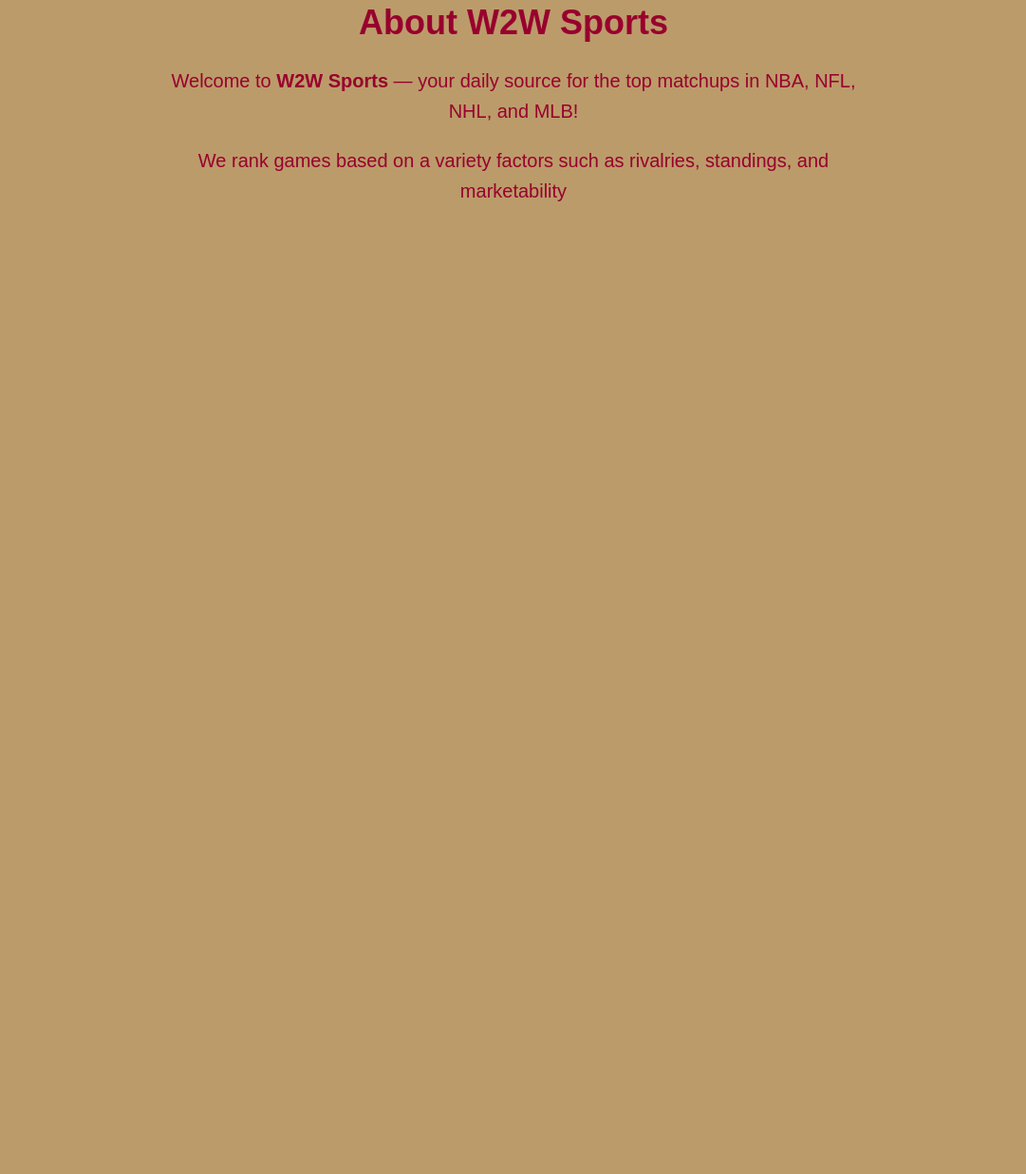
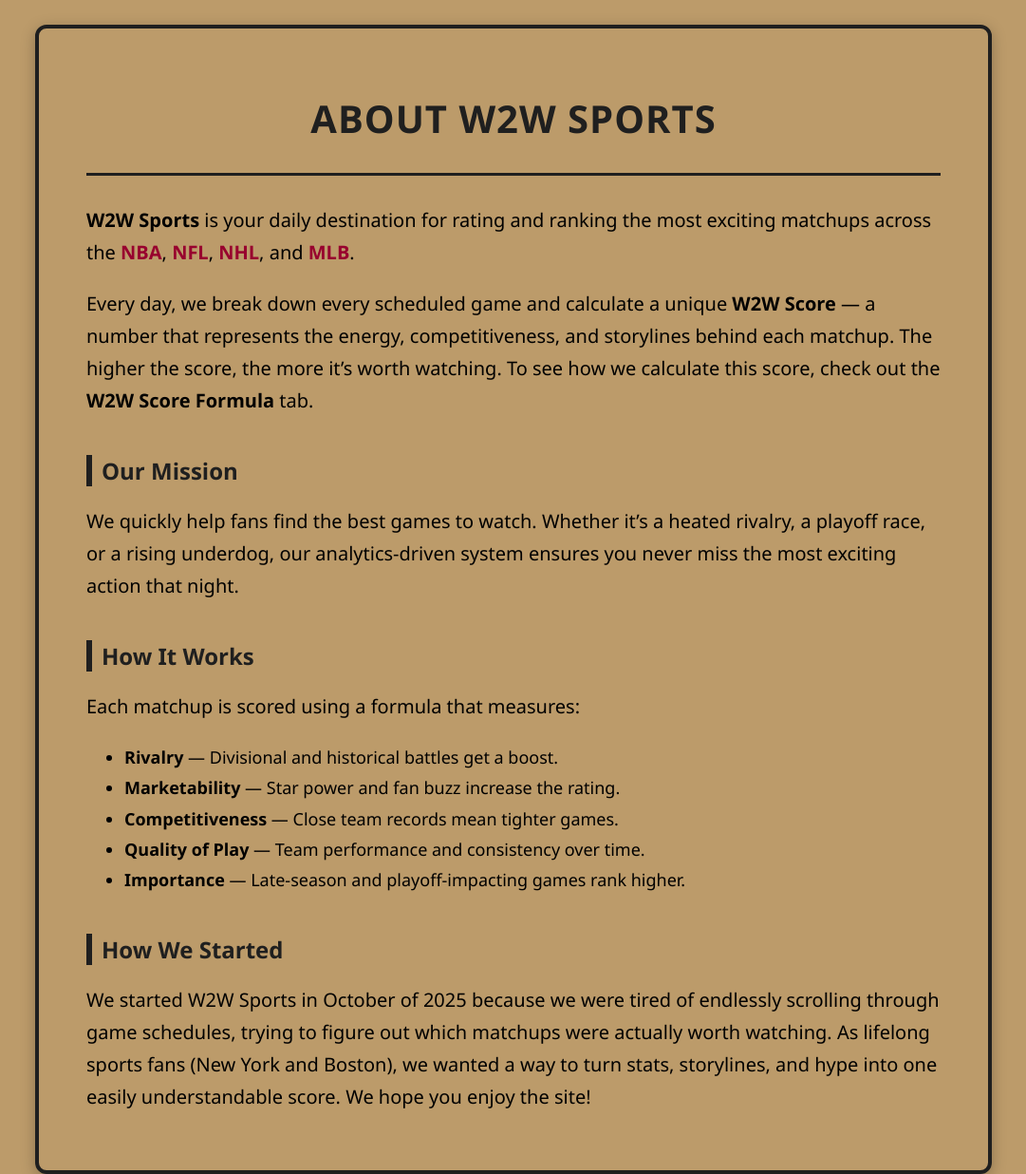
Before and after one commit to ckgifford06/w2wSports, a plain HTML site: page templates/about.html in a window 1280 px wide. Shown: the part 88-1324 px from the top of the page at 95% size, without its empty margins (99-1180 px from the left). Before the commit the page ends 800 px from the top, so only its background shows below. Drawn offline with Linux system fonts and the light colour scheme.

Commit message:
Update about.html

```diff
--- a/templates/about.html
+++ b/templates/about.html
@@ -1,12 +1,12 @@
-<html>
+<html lang="en">
 <head>
+  <meta charset="UTF-8">
   <title>About Us — W2W Sports</title>
   <style>
     body {
-      font-family: Arial, sans-serif;
+      font-family: 'Segoe UI', Arial, sans-serif;
       background-color: #BC9B6A;
-      color: #ffffff;
-      text-align: center;
+      color: #000000;
       margin: 0;
       padding: 0;
     }
@@ -14,6 +14,8 @@
     nav {
       background-color: #1f1f1f;
       padding: 15px;
+      text-align: center;
+      box-shadow: 0 2px 6px rgba(0,0,0,0.4);
     }
 
     nav a {
@@ -26,32 +28,106 @@
     }
 
     nav a:hover {
+      color: #BC9B6A;
+    }
+
+    .container {
+      max-width: 900px;
+      margin: 60px auto;
+      background-color: #BC9B6A;
+      color: #000000;
+      border: 4px solid #1f1f1f;
+      border-radius: 12px;
+      padding: 40px 50px;
+      box-shadow: 0 4px 15px rgba(0,0,0,0.25);
+    }
+
+    h1 {
+      text-align: center;
+      color: #1f1f1f;
+      font-size: 40px;
+      margin-bottom: 10px;
+      text-transform: uppercase;
+      letter-spacing: 1px;
+    }
+
+    h2 {
+      color: #1f1f1f;
+      margin-top: 40px;
+      border-left: 6px solid #1f1f1f;
+      padding-left: 10px;
+    }
+
+    p {
+      font-size: 20px;
+      line-height: 1.7;
+      color: #000000;
+      margin: 20px 0;
+    }
+
+    ul {
+      font-size: 18px;
+      line-height: 1.8;
+      color: #000000;
+    }
+
+    .highlight {
+      font-weight: bold;
       color: #98002E;
     }
 
-    h1 {
-      margin-top: 40px;
-      font-size: 36px;
-      color: #98002E;
+    footer {
+      background-color: #1f1f1f;
+      color: #ffffff;
+      text-align: center;
+      padding: 20px 0;
+      font-size: 14px;
+      margin-top: 60px;
     }
 
-    p {
-      width: 60%;
-      margin: 20px auto;
-      font-size: 20px;
-      line-height: 1.6;
-      color: #98002E;
+    hr {
+      border: none;
+      height: 3px;
+      background-color: #1f1f1f;
+      margin: 30px 0;
     }
   </style>
 </head>
 <body>
+
   <nav>
     <a href="/">Home</a> |
     <a href="/about">About Us</a>
   </nav>
 
-  <h1>About W2W Sports</h1>
-  <p>Welcome to <strong>W2W Sports</strong> — your daily source for the top matchups in NBA, NFL, NHL, and MLB!</p>
-  <p>We rank games based on a variety factors such as rivalries, standings, and marketability</p>
+  <div class="container">
+    <h1>About W2W Sports</h1>
+    <hr>
+
+    <p><strong>W2W Sports</strong> is your daily destination for rating and ranking the most exciting matchups across the <span class="highlight">NBA</span>, <span class="highlight">NFL</span>, <span class="highlight">NHL</span>, and <span class="highlight">MLB</span>.</p>
+
+    <p>Every day, we break down every scheduled game and calculate a unique <strong>W2W Score</strong> — a number that represents the energy, competitiveness, and storylines behind each matchup. The higher the score, the more it’s worth watching. To see how we calculate this score, check out the <strong>W2W Score Formula</strong> tab.</p>
+
+    <h2>Our Mission</h2>
+    <p>We quickly help fans find the best games to watch. Whether it’s a heated rivalry, a playoff race, or a rising underdog, our analytics-driven system ensures you never miss the most exciting action that night.</p>
+
+    <h2>How It Works</h2>
+    <p>Each matchup is scored using a formula that measures:</p>
+    <ul>
+      <li><strong>Rivalry</strong> — Divisional and historical battles get a boost.</li>
+      <li><strong>Marketability</strong> — Star power and fan buzz increase the rating.</li>
+      <li><strong>Competitiveness</strong> — Close team records mean tighter games.</li>
+      <li><strong>Quality of Play</strong> — Team performance and consistency over time.</li>
+      <li><strong>Importance</strong> — Late-season and playoff-impacting games rank higher.</li>
+    </ul>
+
+    <h2>How We Started</h2>
+    <p>We started W2W Sports in October of 2025 because we were tired of endlessly scrolling through game schedules, trying to figure out which matchups were actually worth watching. As     lifelong sports fans (New York and Boston), we wanted a way to turn stats, storylines, and hype into one easily understandable score. We hope you enjoy the site!
+  </div>
+
+  <footer>
+    &copy; 2025 W2W Sports. All Rights Reserved.
+  </footer>
+
 </body>
 </html>
```
